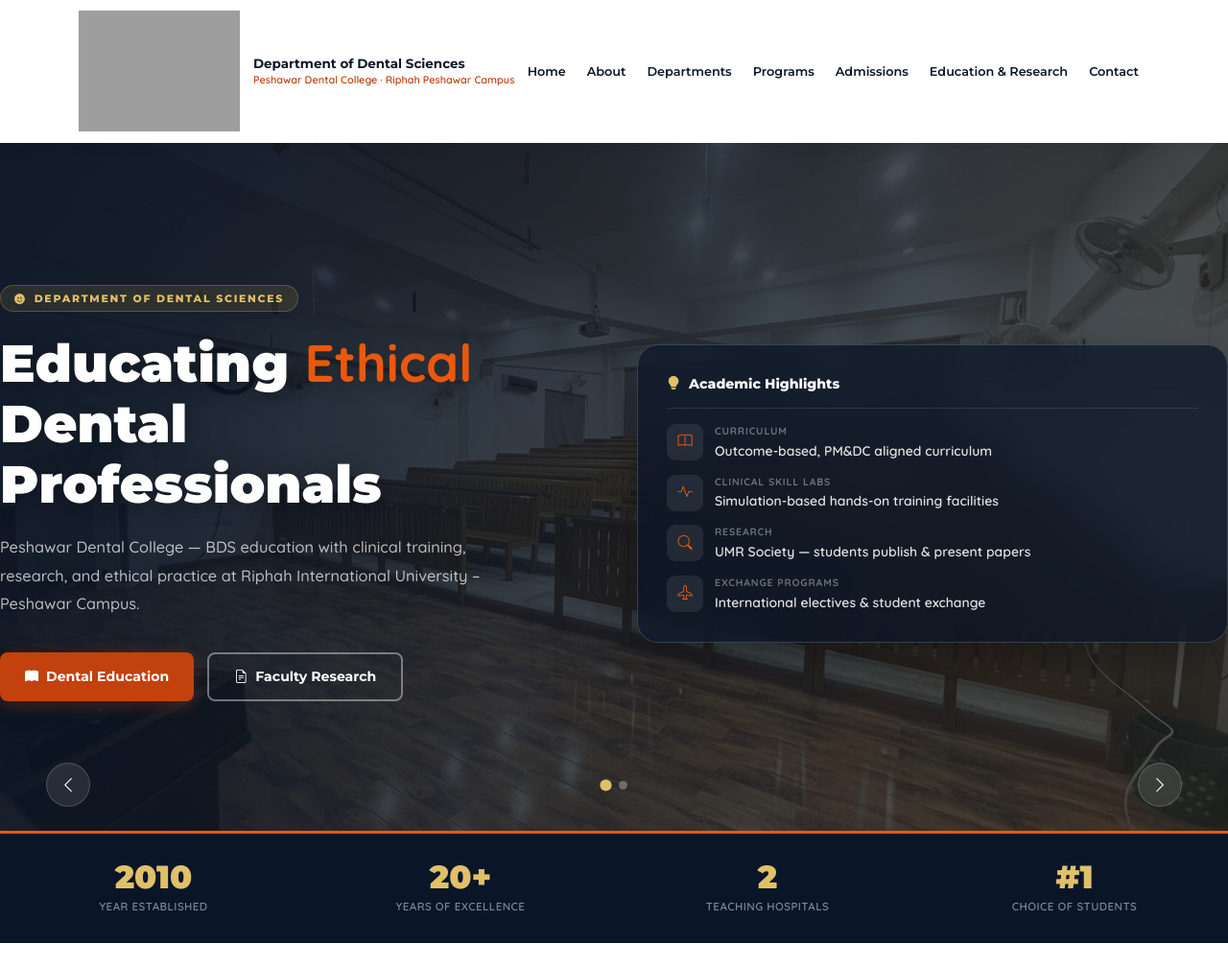
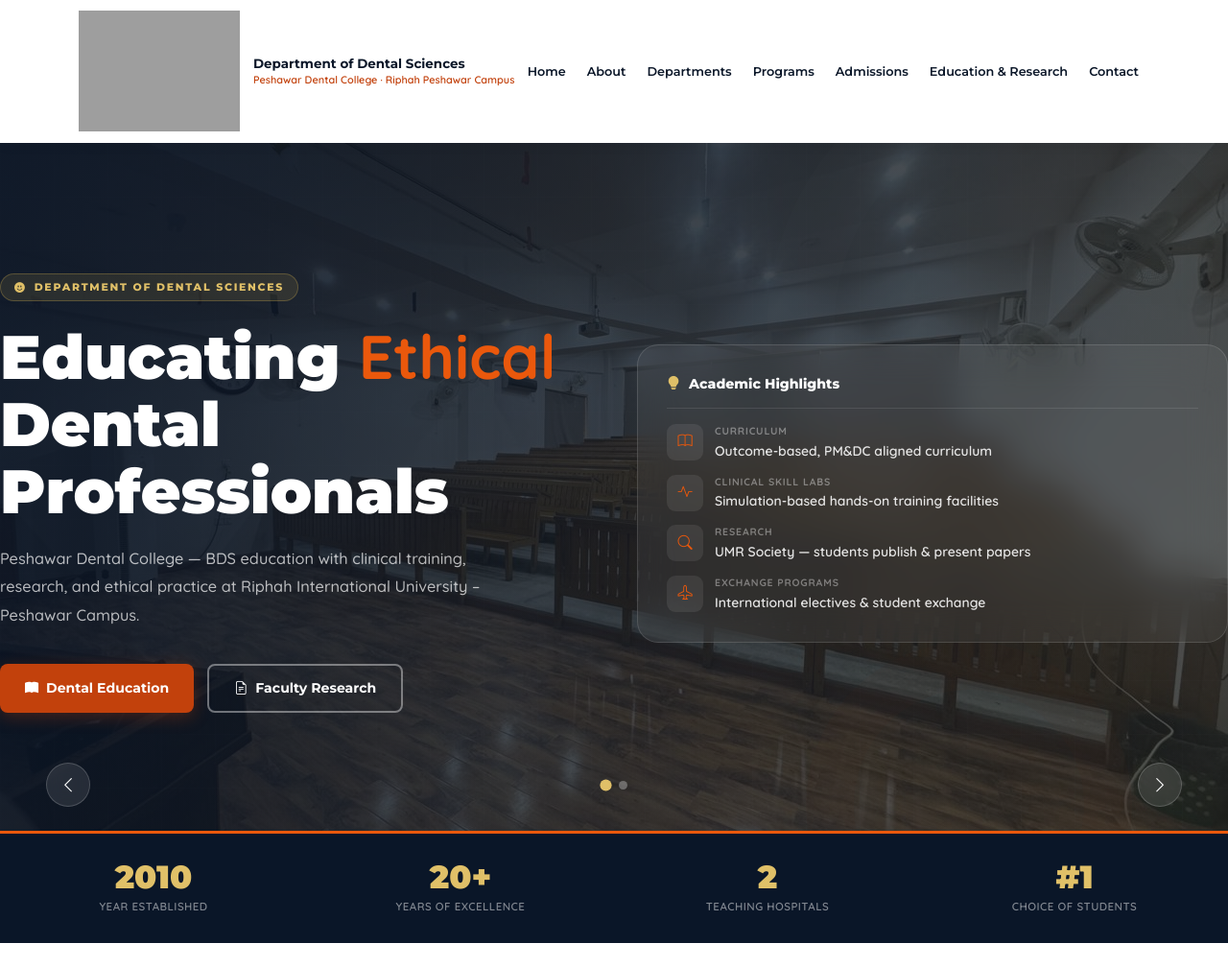
Before and after one commit to Prime-Foundation-Peshawar/dds, a PHP site: page / in a window 1280 px wide. Shown: the part 33-1041 px from the top of the page at 96% size. Run offline with PHP 8.4, Linux system fonts and the light colour scheme; grey boxes are pictures that could not be loaded.

Commit message:
Revert "Improve DDS hero title size and academic card readability."
This reverts commit af51365f51e094c7d533be8fe6e5a9b35fba2c21.

```diff
--- a/assets/css/style.css
+++ b/assets/css/style.css
@@ -86,14 +86,12 @@
     }
     .slide-title {
       font-family: 'Montserrat', sans-serif;
-      font-size: clamp(2.1rem, 5.5vw, 3.4rem);
+      font-size: clamp(2.1rem, 5.5vw, 4rem);
       font-weight: 900;
       color: white;
-      line-height: 1.15;
+      line-height: 1.1;
       margin-bottom: 20px;
       overflow-wrap: anywhere;
-      text-shadow: 0 2px 24px rgba(0,0,0,.35);
-      max-width: 16ch;
     }
     .slide-title .hl { color: var(--gold-light); }
     .slide-title .hl-teal { color: var(--teal-light); }
@@ -110,13 +108,12 @@
 
     /* Slide info card */
     .slide-card {
-      background: rgba(10,22,40,.72);
-      border: 1px solid rgba(255,255,255,.16);
+      background: rgba(255,255,255,.06);
+      border: 1px solid rgba(255,255,255,.13);
       backdrop-filter: blur(20px);
       -webkit-backdrop-filter: blur(20px);
       border-radius: var(--r-lg);
       padding: 30px;
-      box-shadow: 0 16px 40px rgba(0,0,0,.28);
     }
     .sc-title {
       font-family: 'Montserrat', sans-serif;
```
